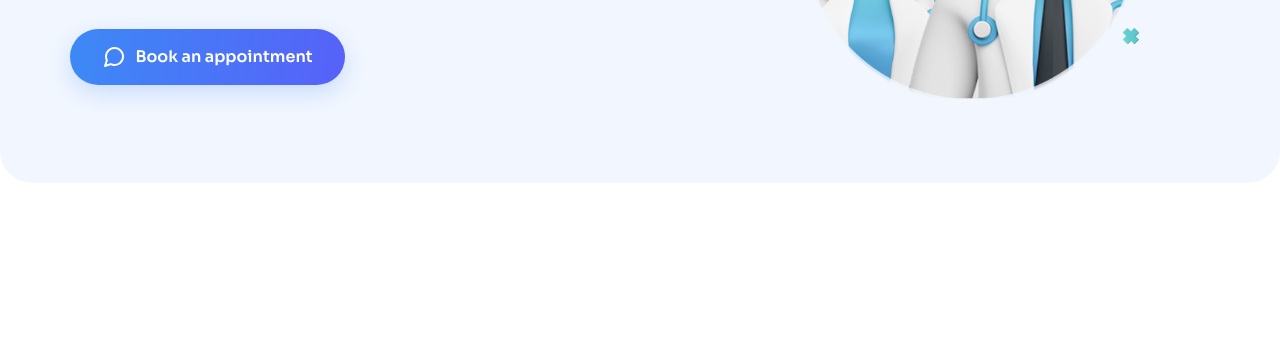
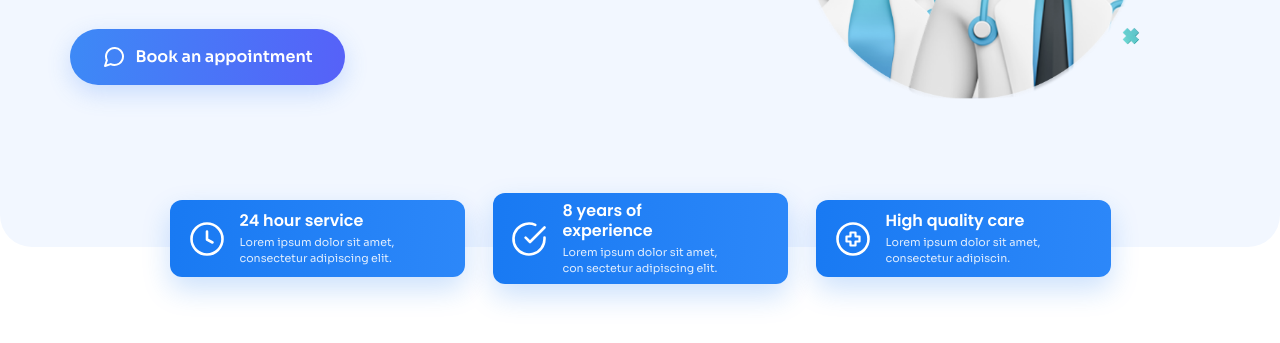
Before and after one commit to zuffy999/git-reset, a plain HTML site: page index.html in a window 1280 px wide. Shown: the part 455-798 px from the top of the page. Drawn offline with Linux system fonts and the light colour scheme.

Commit message:
feat: add bottom feature cards with exact dimensions

```diff
--- a/index.html
+++ b/index.html
@@ -56,6 +56,47 @@
                 <img class="main-content-plus-four" src="./static/images/plus 2.png" alt="">
             </div>
         </div>
+
+        <div class="wrapper main-features">
+            <div class="feature-card">
+                <div class="feature-card-icon">
+                    <svg width="38" height="38" viewBox="0 0 38 38" fill="none" xmlns="http://www.w3.org/2000/svg">
+                        <circle cx="19" cy="19" r="15.5" stroke="white" stroke-width="2.6"/>
+                        <path d="M19 11.5V19.5L24.5 22.5" stroke="white" stroke-width="2.6" stroke-linecap="round" stroke-linejoin="round"/>
+                    </svg>
+                </div>
+                <div class="feature-card-content">
+                    <h3 class="feature-card-title">24 hour service</h3>
+                    <p class="feature-card-text">Lorem ipsum dolor sit amet, consectetur adipiscing elit.</p>
+                </div>
+            </div>
+
+            <div class="feature-card">
+                <div class="feature-card-icon">
+                    <svg width="38" height="38" viewBox="0 0 38 38" fill="none" xmlns="http://www.w3.org/2000/svg">
+                        <path d="M33.5 17.6V19C33.498 22.34 32.416 25.59 30.415 28.265C28.414 30.94 25.601 32.898 22.396 33.846C19.191 34.794 15.764 34.682 12.627 33.527C9.49 32.371 6.811 30.233 4.989 27.432C3.167 24.631 2.299 21.318 2.515 17.986C2.731 14.654 4.02 11.482 6.188 8.943C8.357 6.404 11.29 4.635 14.55 3.898C17.81 3.161 21.221 3.496 24.275 4.853" stroke="white" stroke-width="2.6" stroke-linecap="round" stroke-linejoin="round"/>
+                        <path d="M33.5 7.5L19 22.015L14.65 17.665" stroke="white" stroke-width="2.6" stroke-linecap="round" stroke-linejoin="round"/>
+                    </svg>
+                </div>
+                <div class="feature-card-content">
+                    <h3 class="feature-card-title">8 years of experience</h3>
+                    <p class="feature-card-text">Lorem ipsum dolor sit amet, con sectetur adipiscing elit.</p>
+                </div>
+            </div>
+
+            <div class="feature-card">
+                <div class="feature-card-icon">
+                    <svg width="38" height="38" viewBox="0 0 38 38" fill="none" xmlns="http://www.w3.org/2000/svg">
+                        <circle cx="19" cy="19" r="15.5" stroke="white" stroke-width="2.6"/>
+                        <path d="M16.5 12.5H21.5V16.5H25.5V21.5H21.5V25.5H16.5V21.5H12.5V16.5H16.5V12.5Z" stroke="white" stroke-width="2.2" stroke-linejoin="round"/>
+                    </svg>
+                </div>
+                <div class="feature-card-content">
+                    <h3 class="feature-card-title">High quality care</h3>
+                    <p class="feature-card-text">Lorem ipsum dolor sit amet, consectetur adipiscin.</p>
+                </div>
+            </div>
+        </div>
     </section>
 </body>
 </html>
--- a/static/styles/styles.css
+++ b/static/styles/styles.css
@@ -25,6 +25,7 @@ img {
 .main-section {
     background-color: #F2F7FF;
     border-radius: 32px;
+    padding-bottom: 1px;
 }
 
 .main-section header {
@@ -114,7 +115,7 @@ img {
 /* Main Content (Hero) */
 .main-content {
     margin-top: 76px;
-    padding-bottom: 84px;
+    padding-bottom: 56px;
     display: flex;
     align-items: center;
     justify-content: space-between;
@@ -215,3 +216,66 @@ img {
     width: 16px;
     animation: spin-plus 6s linear infinite reverse;
 }
+
+/* Нижние 3 карточки преимуществ */
+.main-features {
+    display: flex;
+    justify-content: center;
+    align-items: center;
+    gap: 28px;
+    transform: translateY(38px);
+}
+
+.feature-card {
+    box-sizing: border-box;
+    width: 295px;
+    min-height: 77px;
+    display: flex;
+    align-items: center;
+    gap: 14px;
+    padding: 8px 18px;
+    border-radius: 12px;
+    background: linear-gradient(96.14deg, #1678F2 -10.84%, #4095FF 196.74%);
+    box-shadow: 0px 12px 28px rgba(22, 120, 242, 0.22);
+    color: #FFFFFF;
+    transition: transform 0.2s ease, box-shadow 0.2s ease;
+}
+
+.feature-card:hover {
+    transform: translateY(-4px);
+    box-shadow: 0px 16px 32px rgba(22, 120, 242, 0.3);
+}
+
+.feature-card-icon {
+    flex-shrink: 0;
+    width: 38px;
+    height: 38px;
+    display: flex;
+    align-items: center;
+    justify-content: center;
+}
+
+.feature-card-content {
+    width: 172px;
+    min-height: 61px;
+    display: flex;
+    flex-direction: column;
+    justify-content: center;
+}
+
+.feature-card-title {
+    font-family: "Poppins", sans-serif;
+    font-weight: 600;
+    font-size: 16px;
+    line-height: 1.25;
+    color: #FFFFFF;
+    margin-bottom: 4px;
+}
+
+.feature-card-text {
+    font-family: "Sora", sans-serif;
+    font-weight: 400;
+    font-size: 11px;
+    line-height: 1.4;
+    color: rgba(255, 255, 255, 0.85);
+}
```
